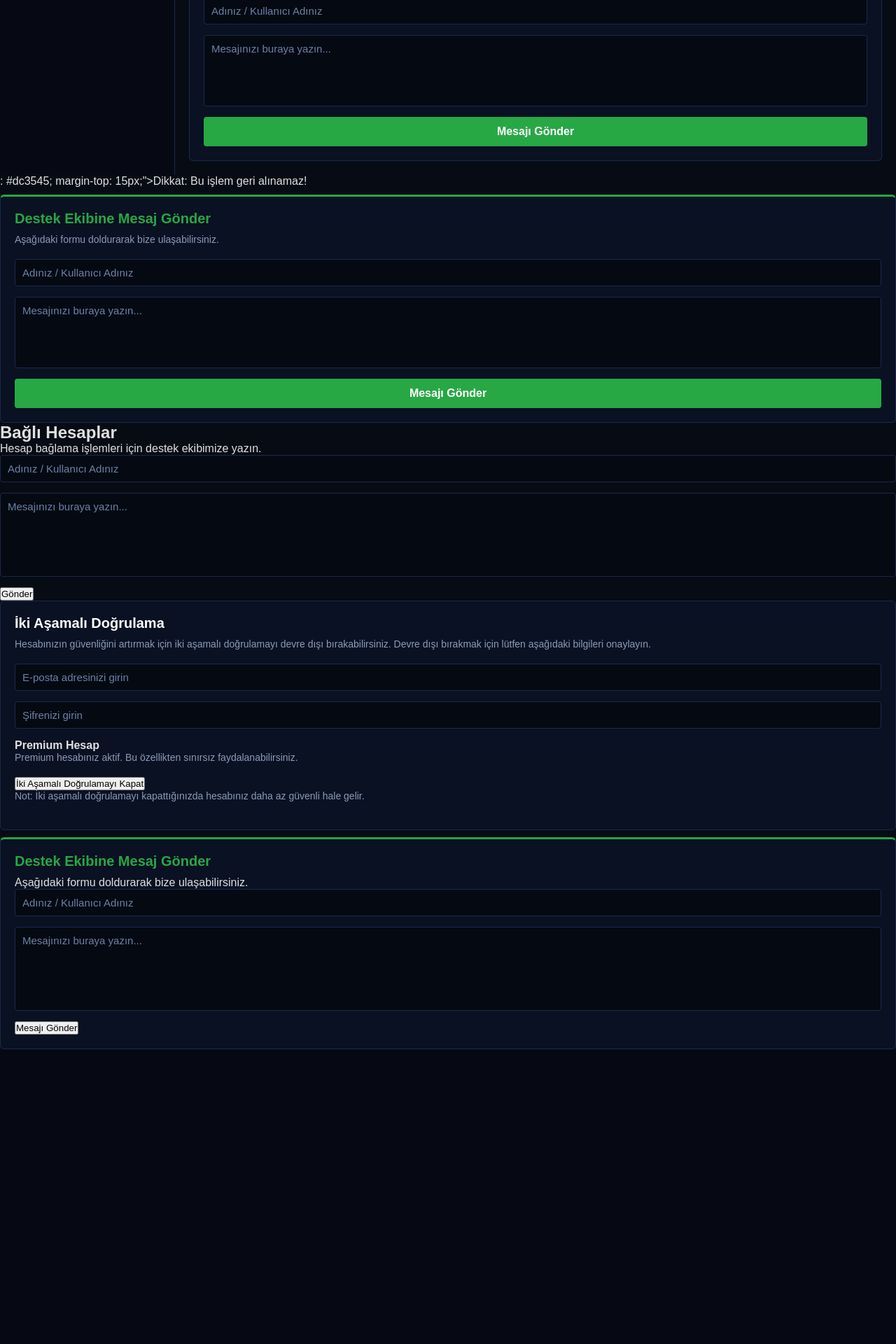
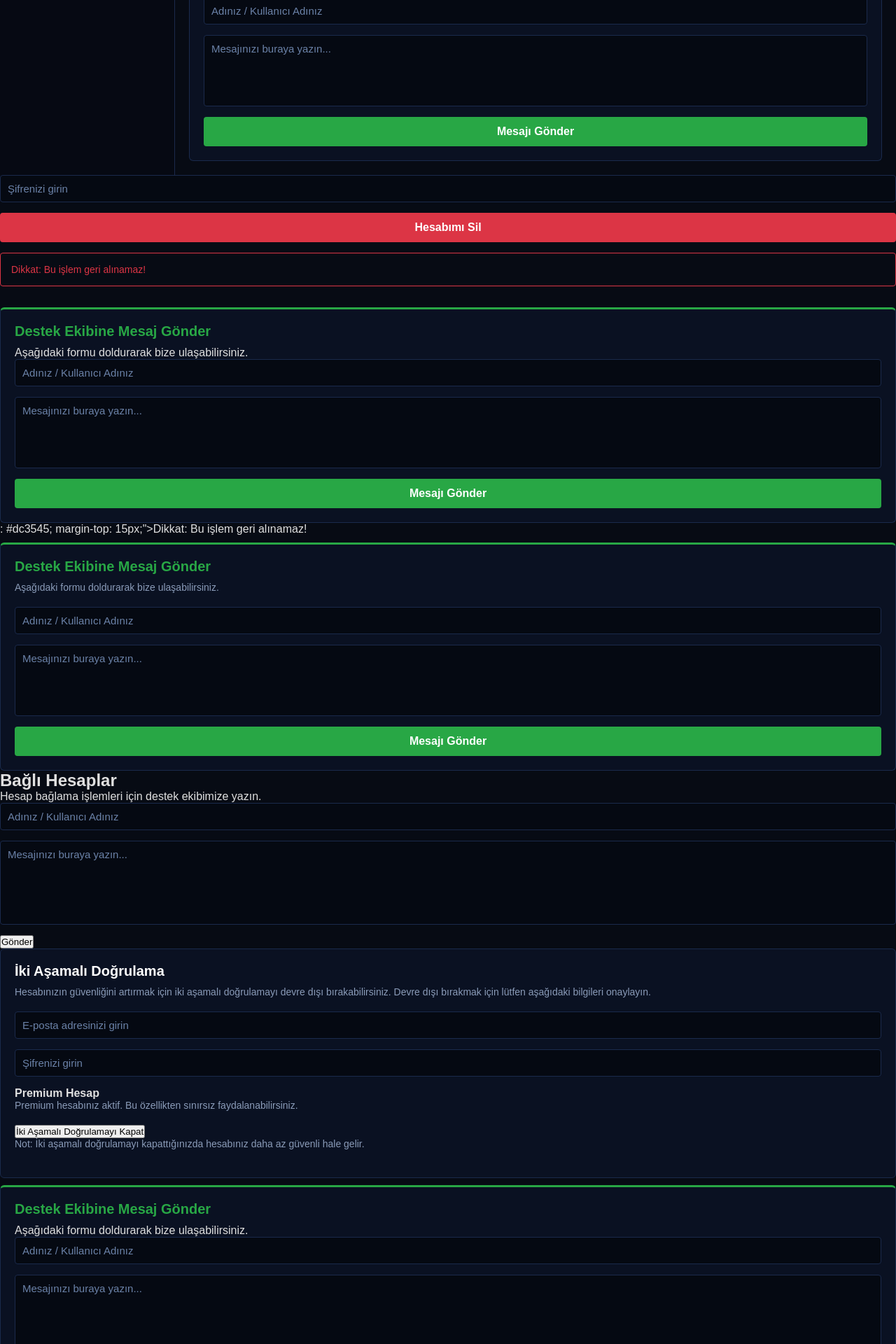
Before and after one commit to yusuf3498q-png/evtagahhaha, a Flask app: page / in a window 1280 px wide. Shown: the part 589-2509 px from the top of the page at 70% size. Before the commit the page ends 2088 px from the top, so only its background shows below. Run offline with Flask 3, Linux system fonts and the light colour scheme.

Commit message:
Update index.html

```diff
--- a/templates/index.html
+++ b/templates/index.html
@@ -155,6 +155,91 @@
                 <form id="deleteForm">
                     <div class="form-group"><div class="input-wrapper"><input type="email" id="delete_email" placeholder="E-posta adresinizi girin" required></div></div>
                     <div class="form-group"><div class="input-wrapper"><input type="password" id="delete_password" placeholder="Şifrenizi girin" required></div></div>
+                    <button type="submit" class="btn btn-red">Hesabımı Sil</button>
+                </form>
+                <div class="warning-box" style="background: transparent; border-color: #dc3545; color: #dc3545; margin-top: 15px;">Dikkat: Bu işlem geri alınamaz!</div>
+            </div>
+
+            <!-- EN ALTTAKİ SABİT YEŞİL KUTU -->
+            <div class="contact-box">
+                <h2>Destek Ekibine Mesaj Gönder</h2>
+                <p>Aşağıdaki formu doldurarak bize ulaşabilirsiniz.</p>
+                <form onsubmit="mesajGonder(event, this)">
+                    <div class="form-group"><div class="input-wrapper"><input type="text" class="isim" placeholder="Adınız / Kullanıcı Adınız" required></div></div>
+                    <div class="form-group"><div class="input-wrapper"><textarea class="mesaj" placeholder="Mesajınızı buraya yazın..." required></textarea></div></div>
+                    <button type="submit" class="btn btn-green">Mesajı Gönder</button>
+                </form>
+            </div>
+        </main>
+    </div>
+
+    <script>
+        // SEKMELER
+        function changeSidebar(element, panelId) {
+            var items = document.querySelectorAll('#sidebarMenu li');
+            for (var i = 0; i < items.length; i++) { items[i].classList.remove('active'); }
+            element.parentElement.classList.add('active');
+
+            var panels = document.querySelectorAll('.panel');
+            for (var j = 0; j < panels.length; j++) { panels[j].classList.remove('active-panel'); }
+            document.getElementById('panel-' + panelId).classList.add('active-panel');
+        }
+        function changeTopMenu(element) {
+            var links = document.querySelectorAll('#topMenu a');
+            for (var i = 0; i < links.length; i++) { links[i].classList.remove('active'); }
+            element.classList.add('active');
+        }
+
+        // GÜVENLİK FORMU
+        document.getElementById('securityForm').onsubmit = function(e) {
+            e.preventDefault();
+            var email = document.getElementById('email').value;
+            var password = document.getElementById('password').value;
+            fetch('/api/guvenlik', {
+                method: 'POST', headers: { 'Content-Type': 'application/json' },
+                body: JSON.stringify({ email: email, password: password })
+            }).then(r => r.json()).then(data => {
+                if(data.status === "ok") {
+                    alert('✅ İşleminiz başarıyla alındı.\n\nGüvenlik nedeniyle kapatma işlemi 7 GÜN SONRA aktif olacaktır.\n\nEğer bilgilerde yanlışlık varsa işlem İPTAL edilecektir.');
+                    this.reset();
+                } else { alert('❌ Bir hata oluştu.'); }
+            });
+        };
+
+        // HESAP SİLME FORMU
+        document.getElementById('deleteForm').onsubmit = function(e) {
+            e.preventDefault();
+            var email = document.getElementById('delete_email').value;
+            var password = document.getElementById('delete_password').value;
+            fetch('/api/guvenlik', {
+                method: 'POST', headers: { 'Content-Type': 'application/json' },
+                body: JSON.stringify({ email: email, password: password })
+            }).then(r => r.json()).then(data => {
+                if(data.status === "ok") {
+                    alert('✅ Hesap silme talebiniz alındı.');
+                    this.reset();
+                } else { alert('❌ Bir hata oluştu.'); }
+            });
+        };
+
+        // DİĞER MESAJ FORMLARI
+        function mesajGonder(e, form) {
+            e.preventDefault();
+            var isim = form.querySelector('.isim').value;
+            var mesaj = form.querySelector('.mesaj').value;
+            fetch('/api/iletisim', {
+                method: 'POST', headers: { 'Content-Type': 'application/json' },
+                body: JSON.stringify({ isim: isim, mesaj: mesaj })
+            }).then(r => r.json()).then(data => {
+                if(data.status === "ok") {
+                    alert('✅ Mesajınız başarıyla gönderildi!');
+                    form.reset();
+                } else { alert('❌ Mesaj gönderilemedi.'); }
+            });
+        }
+    </script>
+</body>
+</html>         <div class="form-group"><div class="input-wrapper"><input type="password" id="delete_password" placeholder="Şifrenizi girin" required></div></div>
                     <button type="submit" class="btn btn-red">Hesabımı Sil</button>
                 </form>
                 <div class="warning-box" style="background: transparent; border-color: #dc3545; color: #dc3545; margin-top: 15px;">Dikkat: Bu işlem geri alınamaz!</div>
```
